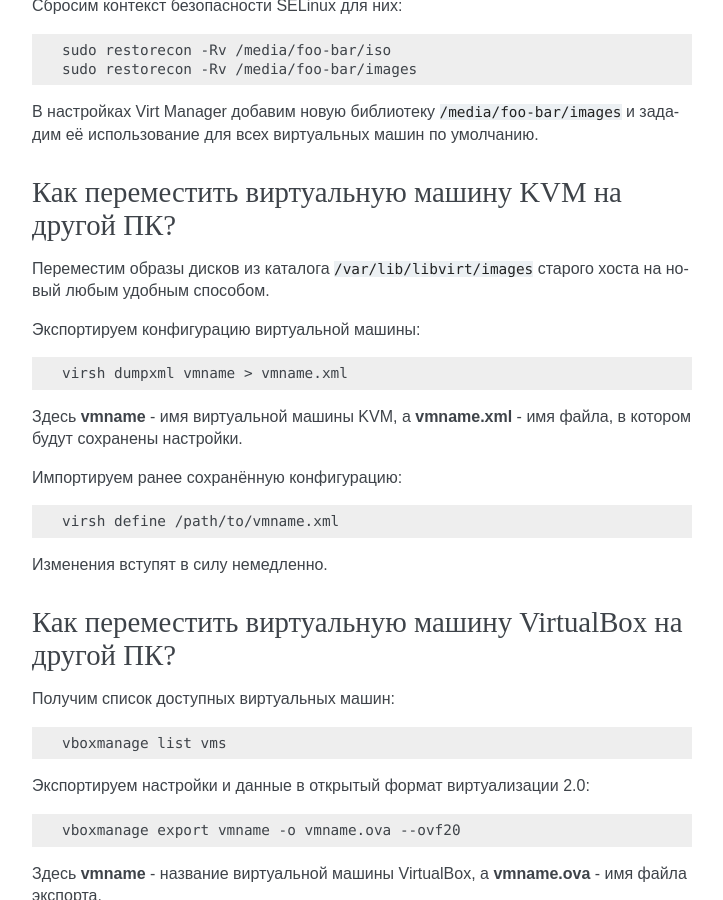
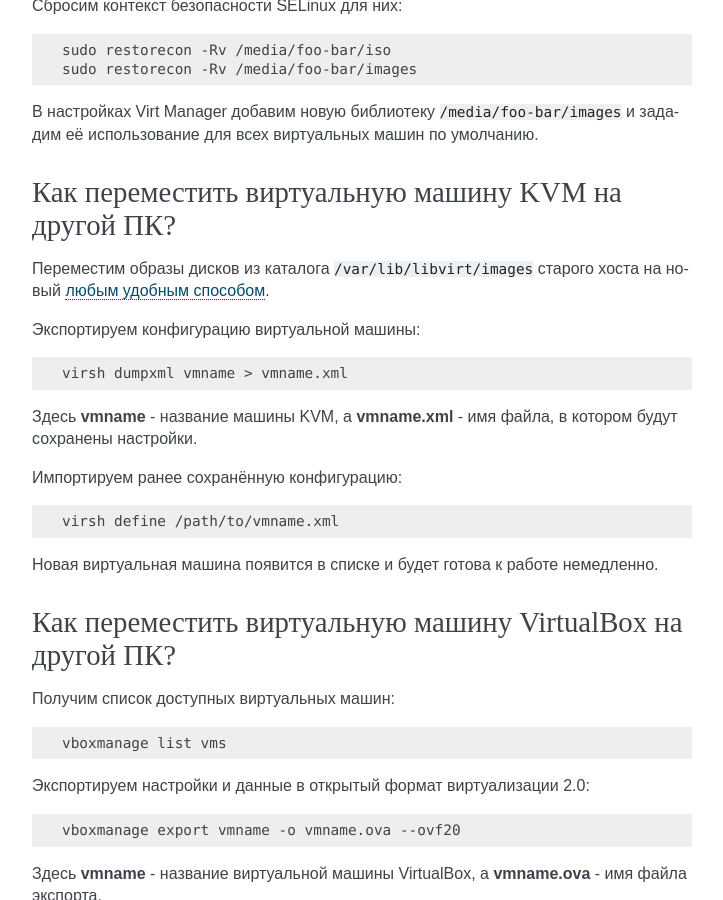
Before and after one commit to RussianFedora/FAQ, a Sphinx documentation site: the page built from source/virtualization.rst, in a window 1280 px wide and 900 px high, scrolled down 3144 px. Shown: the whole window, without its empty margins (388-1111 px from the left). Built offline with Sphinx 7.4.7, drawn with Linux system fonts in a browser that asks for light colours.

Commit message:
Added internal hyperlinks to kvm-transfer question.

```diff
--- a/source/virtualization.rst
+++ b/source/virtualization.rst
@@ -203,7 +203,7 @@
 Как переместить виртуальную машину KVM на другой ПК?
 ========================================================
 
-Переместим образы дисков из каталога ``/var/lib/libvirt/images`` старого хоста на новый любым удобным способом.
+Переместим образы дисков из каталога ``/var/lib/libvirt/images`` старого хоста на новый :ref:`любым удобным способом <copying-data>`.
 
 Экспортируем конфигурацию виртуальной машины:
 
@@ -211,7 +211,7 @@
 
     virsh dumpxml vmname > vmname.xml
 
-Здесь **vmname** - имя виртуальной машины KVM, а **vmname.xml** - имя файла, в котором будут сохранены настройки.
+Здесь **vmname** - название машины KVM, а **vmname.xml** - имя файла, в котором будут сохранены настройки.
 
 Импортируем ранее сохранённую конфигурацию:
 
@@ -219,7 +219,7 @@
 
     virsh define /path/to/vmname.xml
 
-Изменения вступят в силу немедленно.
+Новая виртуальная машина появится в списке и будет готова к работе немедленно.
 
 .. index:: virtualization, virtualbox, transfer
 .. _virtualbox-transfer:
```
